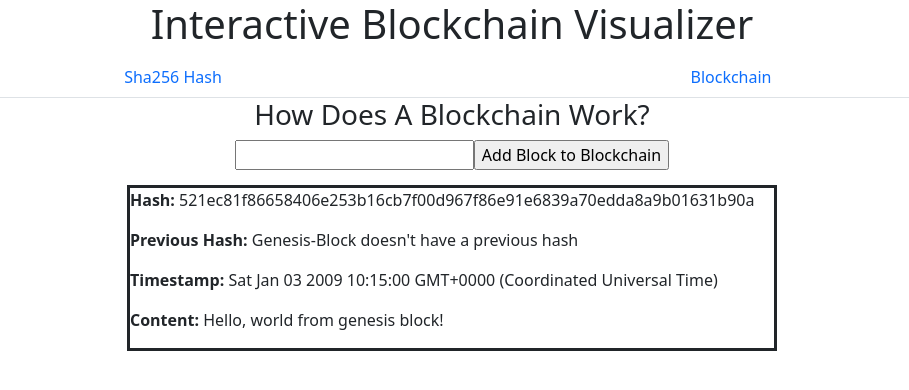
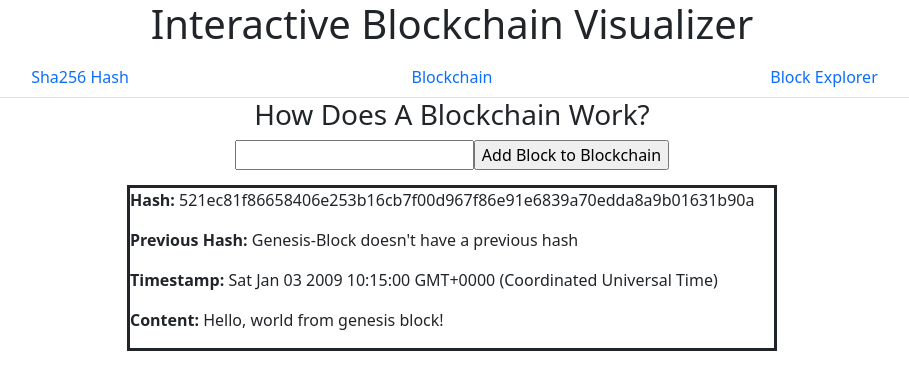
Before and after one commit to waiscodes/typescript-jest, a React (Create React App) app: page /blockchain in a window 1280 px wide. Shown: the top 390 px of the page, without its empty margins (188-1097 px from the left). Built offline with nearby package versions, Linux system fonts and the light colour scheme.

Commit message:
Added link to block explorers in the nav bar

```diff
--- a/src/components/Navbar.tsx
+++ b/src/components/Navbar.tsx
@@ -13,6 +13,11 @@ const Navbar = () => {
             Blockchain
           </Nav.Link>
         </Nav.Item>
+        <Nav.Item>
+          <Nav.Link eventKey='link-1' href='/explorer'>
+            Block Explorer
+          </Nav.Link>
+        </Nav.Item>
       </Nav>
     </>
   );
```
